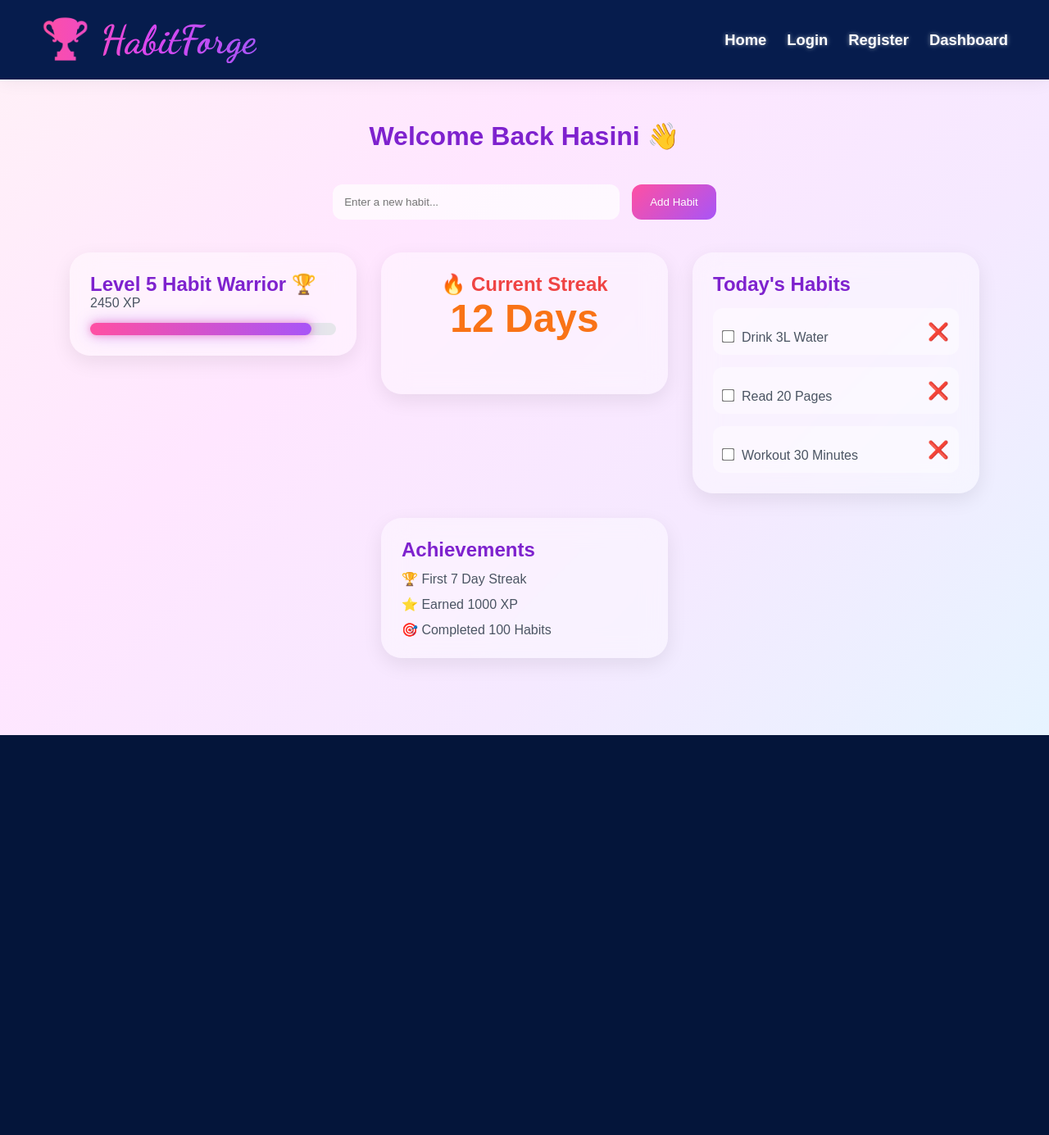
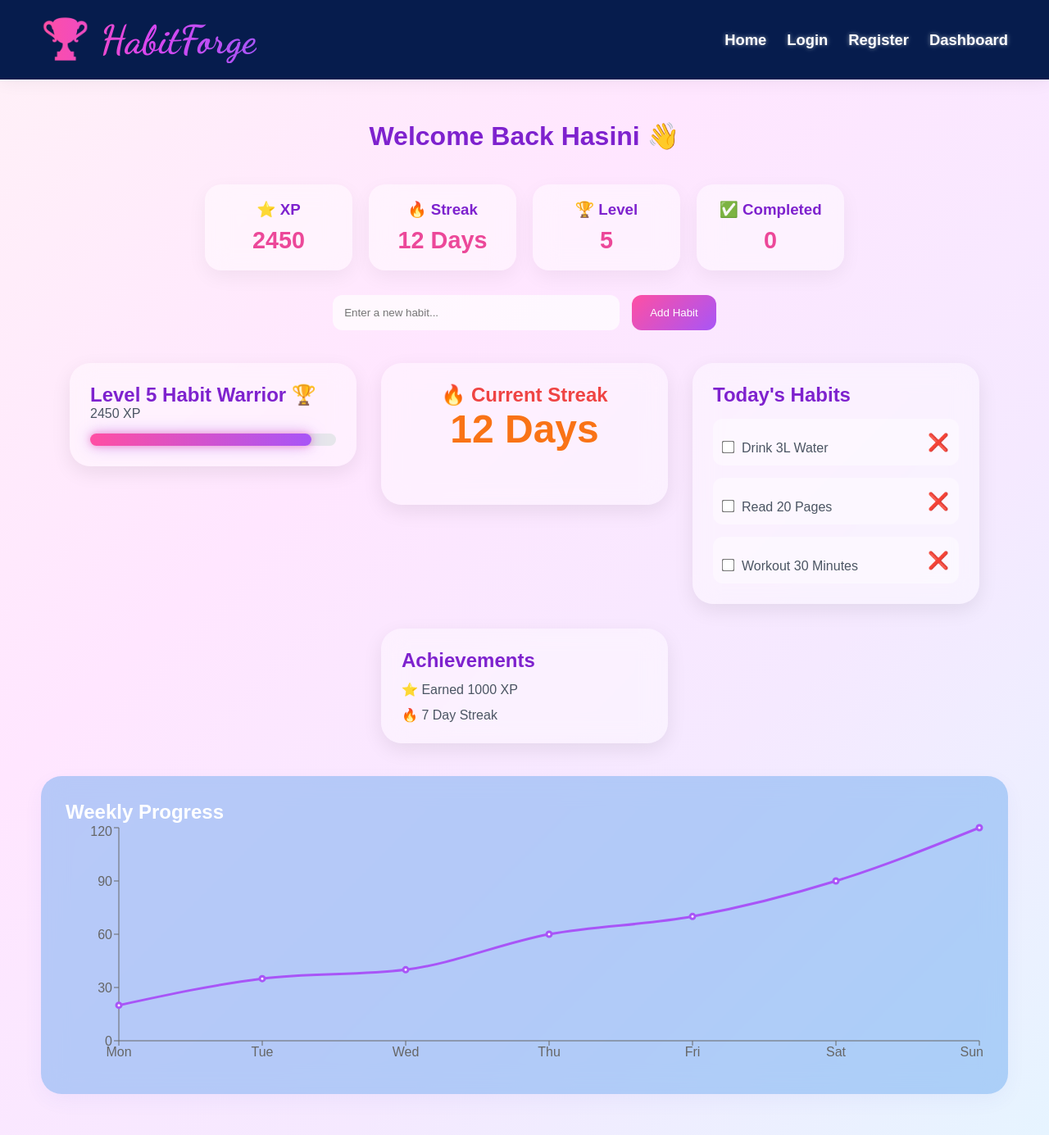
Before and after one commit to Hasinip-18/habitforge, a React (Vite) app in the folder client/: page /dashboard in a window 1280 px wide. Shown: the whole page at 82% size. Before the commit the page ends 897 px from the top, so only its background shows below. Built offline with nearby package versions, Linux system fonts and the light colour scheme; a web font is replaced by a local one.

Commit message:
Completed HabitForge dashboard system

```diff
--- a/client/package.json
+++ b/client/package.json
@@ -13,7 +13,8 @@
     "react": "^19.2.6",
     "react-dom": "^19.2.6",
     "react-icons": "^5.6.0",
-    "react-router-dom": "^7.17.0"
+    "react-router-dom": "^7.17.0",
+    "recharts": "^3.8.1"
   },
   "devDependencies": {
     "@eslint/js": "^10.0.1",
--- a/client/src/components/AchievementCard.jsx
+++ b/client/src/components/AchievementCard.jsx
@@ -1,14 +1,21 @@
-function AchievementCard() {
+function AchievementCard({ achievements }) {
+
   return (
     <div className="achievement-card">
 
       <h2>Achievements</h2>
 
-      <p>🏆 First 7 Day Streak</p>
-
-      <p>⭐ Earned 1000 XP</p>
-
-      <p>🎯 Completed 100 Habits</p>
+      {achievements.length === 0 ? (
+        <p>No achievements yet</p>
+      ) : (
+        achievements.map(
+          (achievement, index) => (
+            <p key={index}>
+              {achievement}
+            </p>
+          )
+        )
+      )}
 
     </div>
   );
--- /dev/null
+++ b/client/src/components/ProgressChart.jsx
@@ -0,0 +1,49 @@
+import {
+  LineChart,
+  Line,
+  XAxis,
+  YAxis,
+  Tooltip,
+  ResponsiveContainer,
+} from "recharts";
+
+function ProgressChart() {
+
+  const data = [
+    { day: "Mon", xp: 20 },
+    { day: "Tue", xp: 35 },
+    { day: "Wed", xp: 40 },
+    { day: "Thu", xp: 60 },
+    { day: "Fri", xp: 70 },
+    { day: "Sat", xp: 90 },
+    { day: "Sun", xp: 120 },
+  ];
+
+  return (
+    <div className="chart-card">
+
+      <h2>Weekly Progress</h2>
+
+      <ResponsiveContainer
+        width="100%"
+        height={300}
+      >
+        <LineChart data={data}>
+          <XAxis dataKey="day" />
+          <YAxis />
+          <Tooltip />
+
+          <Line
+            type="monotone"
+            dataKey="xp"
+            stroke="#a855f7"
+            strokeWidth={3}
+          />
+        </LineChart>
+      </ResponsiveContainer>
+
+    </div>
+  );
+}
+
+export default ProgressChart;
--- a/client/src/pages/Dashboard.jsx
+++ b/client/src/pages/Dashboard.jsx
@@ -1,7 +1,8 @@
 import { useState, useEffect } from "react";
-import StreakCard from "../components/StreakCard";
+import ProgressChart from "../components/ProgressChart";
 
 import XPCard from "../components/XPCard";
+import StreakCard from "../components/StreakCard";
 import AchievementCard from "../components/AchievementCard";
 import HabitForm from "../components/HabitForm";
 import HabitList from "../components/HabitList";
@@ -20,14 +21,25 @@ const [habits, setHabits] = useState(() => {
         ];
   });
 
-  const [xp, setXp] = useState(() => {
-  return Number(localStorage.getItem("xp")) || 2450;
-});
+  const [xp, setXp] = useState(
+    () => Number(localStorage.getItem("xp")) || 2450
+  );
+
   const [streak, setStreak] = useState(
     () => Number(localStorage.getItem("streak")) || 12
   );
 
+  const [achievements, setAchievements] = useState([]);
+
+  const [showLevelUp, setShowLevelUp] = useState(false);
+
   const [newHabit, setNewHabit] = useState("");
+
+  const level = Math.floor(xp / 500) + 1;
+
+  const completedHabits = habits.filter(
+    (habit) => habit.completed
+  ).length;
 
   const addHabit = () => {
 
@@ -69,6 +81,7 @@ const [streak, setStreak] = useState(
 
     setHabits(updatedHabits);
   };
+
   useEffect(() => {
     localStorage.setItem(
       "habits",
@@ -83,26 +96,87 @@ useEffect(() => {
   useEffect(() => {
     localStorage.setItem("streak", streak);
   }, [streak]);
+
   useEffect(() => {
 
-  if (habits.length === 0) return;
+    const unlocked = [];
 
-  const allCompleted = habits.every(
-    (habit) => habit.completed
+    if (completedHabits >= 1) {
+      unlocked.push("🏆 First Habit Completed");
+    }
+
+    if (xp >= 1000) {
+      unlocked.push("⭐ Earned 1000 XP");
+    }
+
+    if (streak >= 7) {
+      unlocked.push("🔥 7 Day Streak");
+    }
+
+    setAchievements(unlocked);
+
+  }, [completedHabits, xp, streak]);
+
+  useEffect(() => {
+
+    const savedLevel =
+      Number(localStorage.getItem("level")) || level;
+
+    if (level > savedLevel) {
+
+      setShowLevelUp(true);
+
+      setTimeout(() => {
+        setShowLevelUp(false);
+      }, 3000);
+
+    }
+
+    localStorage.setItem(
+      "level",
+      level
     );
 
-  if (allCompleted) {
-    setStreak((prev) => prev + 1);
-  }
-
-}, [habits]);
+  }, [level]);
 
   return (
     <div className="dashboard-page">
 
+      {showLevelUp && (
+        <div className="level-popup">
+          🎉 LEVEL UP!
+          <br />
+          Level {level}
+        </div>
+      )}
+
       <h1>
         Welcome Back Hasini 👋
       </h1>
+
+      <div className="stats-row">
+
+        <div className="stat-box">
+          <h3>⭐ XP</h3>
+          <p>{xp}</p>
+        </div>
+
+        <div className="stat-box">
+          <h3>🔥 Streak</h3>
+          <p>{streak} Days</p>
+        </div>
+
+        <div className="stat-box">
+          <h3>🏆 Level</h3>
+          <p>{level}</p>
+        </div>
+
+        <div className="stat-box">
+          <h3>✅ Completed</h3>
+          <p>{completedHabits}</p>
+        </div>
+
+      </div>
 
       <HabitForm
         newHabit={newHabit}
@@ -122,9 +196,12 @@ useEffect(() => {
           toggleHabit={toggleHabit}
         />
 
-  <AchievementCard />
+        <AchievementCard
+          achievements={achievements}
+        />
 
       </div>
+      <ProgressChart />
 
     </div>
   );
--- a/client/src/styles/App.css
+++ b/client/src/styles/App.css
@@ -846,3 +846,123 @@
 
   font-size: 3rem;
 }
+
+.stats-row {
+  display: flex;
+  justify-content: center;
+  gap: 20px;
+
+  flex-wrap: wrap;
+
+  margin: 30px 0;
+}
+
+.stat-box {
+  width: 180px;
+
+  padding: 20px;
+
+  border-radius: 20px;
+
+  background: rgba(255,255,255,0.45);
+
+  backdrop-filter: blur(15px);
+
+  text-align: center;
+
+  box-shadow:
+    0 8px 25px rgba(0,0,0,0.05);
+
+  transition: 0.3s;
+}
+
+.stat-box:hover {
+  transform:
+    translateY(-6px)
+    scale(1.03);
+}
+
+.stat-box h3 {
+  color: #7e22ce;
+
+  margin-bottom: 10px;
+}
+
+.stat-box p {
+  font-size: 1.8rem;
+
+  font-weight: 700;
+
+  color: #ec4899;
+}
+
+.level-popup {
+
+  position: fixed;
+
+  top: 30px;
+
+  left: 50%;
+
+  transform: translateX(-50%);
+
+  padding: 20px 40px;
+
+  border-radius: 20px;
+
+  background: linear-gradient(
+    135deg,
+    #ff4fa3,
+    #a855f7
+  );
+
+  color: white;
+
+  font-size: 1.4rem;
+
+  font-weight: bold;
+
+  text-align: center;
+
+  z-index: 999;
+
+  animation:
+    popupSlide 0.5s ease;
+}
+
+@keyframes popupSlide {
+
+  from {
+
+    opacity: 0;
+
+    transform:
+      translateX(-50%)
+      translateY(-30px);
+
+  }
+
+  to {
+
+    opacity: 1;
+
+    transform:
+      translateX(-50%)
+      translateY(0);
+
+  }
+}
+.chart-card {
+  margin-top: 40px;
+
+  padding: 30px;
+
+  border-radius: 25px;
+
+  background: rgba(98, 164, 239, 0.45);
+
+  backdrop-filter: blur(15px);
+
+  box-shadow:
+    0 8px 25px rgba(58, 80, 205, 0.05);
+}
```
Also changed, not shown: client/src/components/XPCard.jsx (line endings or trailing spaces), 1 other file (tests, documents, lock files or other folders). Lines whose indentation alone changed are shown as unchanged.
